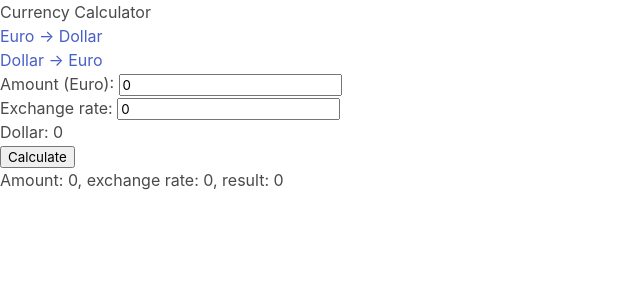
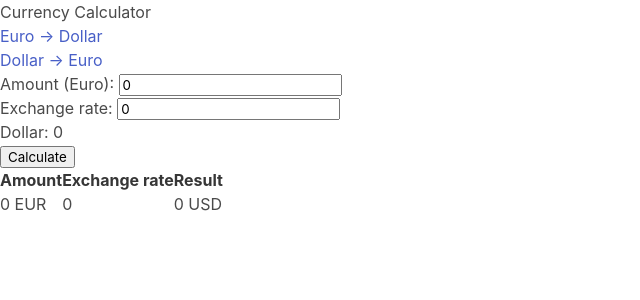
Before and after one commit to nickpao1975/vue-currency-calculator, a Vue app: page / in a window 1280 px wide. Both pictures are taken after a click on the button "Calculate". Shown: the top 300 px of the page, without its empty margins (0-640 px from the left). Built offline with nearby package versions, Linux system fonts and the light colour scheme.

Commit message:
[step 14+15] move history to own component

```diff
--- a/src/components/CurrencyCalculator/CurrencyCalculator.vue
+++ b/src/components/CurrencyCalculator/CurrencyCalculator.vue
@@ -1,10 +1,12 @@
 <script>
 import CalculatorNavigation from "@/components/CalculatorNavigation/CalculatorNavigation.vue";
 import { defineComponent } from "vue";
+import History from "@/components/History/History.vue";
 
 export default defineComponent({
   name: "CurrencyCalculator",
   components: {
+    History,
     navigation: CalculatorNavigation,
   },
   data() {
@@ -13,7 +15,13 @@ export default defineComponent({
       exchangeRate: 0,
       conversion: "toDollar",
       result: 0,
-      history: [],
+      counter: 0,
+      currentCalculation: {
+        id: 0,
+        amount: 0,
+        exchangeRate: 0,
+        result: 0
+      },
     };
   },
   methods: {
@@ -26,10 +34,13 @@ export default defineComponent({
       this.updateHistory();
     },
     updateHistory() {
-      this.history.push(`Amount: ${ this.amount }, exchange rate: ${ this.exchangeRate }, result: ${ this.result }`);
-      if (this.history.length > 10) {
-        this.history.shift();
+      this.currentCalculation = {
+        id: this.counter,
+        amount: this.amount,
+        exchangeRate: this.exchangeRate,
+        result: this.result
       }
+      this.counter++;
     },
     convertTo(event) {
       this.conversion = event.target.dataset.conversion;
@@ -85,11 +96,9 @@ export default defineComponent({
       </div>
       <p>Euro: {{ result }}</p>
     </template>
-    <button @click="calculate">Calculate</button>
+    <button type="button" @click="calculate">Calculate</button>
 
-    <ul>
-      <li v-for="item in history">{{ item }}</li>
-    </ul>
+    <History v-bind:history="currentCalculation" :conversion="conversion"></History>
 
   </main>
 </template>
--- /dev/null
+++ b/src/components/History/History.vue
@@ -0,0 +1,71 @@
+<script>
+import { defineComponent } from "vue";
+
+export default defineComponent({
+  name: "History",
+  props: {
+    conversion: String,
+    history: {
+      type: Object,
+      required: true,
+    },
+  },
+  data() {
+    return {
+      calculationHistory: [],
+    };
+  },
+  watch: {
+    history() {
+      this.updateHistory();
+    },
+  },
+  computed: {
+    amountCurrencySymbol() {
+      return this.conversion === "toDollar" ? "EUR" : "USD";
+    },
+    resultCurrencySymbol() {
+      return this.conversion === "toDollar" ? "USD" : "EUR";
+    },
+  },
+  methods: {
+    updateHistory() {
+      this.calculationHistory.push(
+        {
+          ...this.history, // -> you can use this Spread operator or comment out the following 4 lines
+          // id: this.history.id,
+          // amount: this.history.amount,
+          // exchangeRate: this.history.exchangeRate,
+          // result: this.history.result,
+          amountCurrencySymbol: this.amountCurrencySymbol,
+          resultCurrencySymbol: this.resultCurrencySymbol,
+        },
+      );
+    },
+  },
+});
+
+</script>
+
+<template>
+  <table>
+    <thead>
+    <tr>
+      <th>Amount</th>
+      <th>Exchange rate</th>
+      <th>Result</th>
+    </tr>
+    </thead>
+    <tbody>
+    <tr v-for="item in calculationHistory" :key="item.id">
+      <td>{{ item.amount }}&nbsp;{{ item.amountCurrencySymbol }}</td>
+      <td>{{ item.exchangeRate }}</td>
+      <td>{{ item.result }}&nbsp;{{ item.resultCurrencySymbol }}</td>
+    </tr>
+    </tbody>
+  </table>
+</template>
+
+<style scoped>
+
+</style>
```
